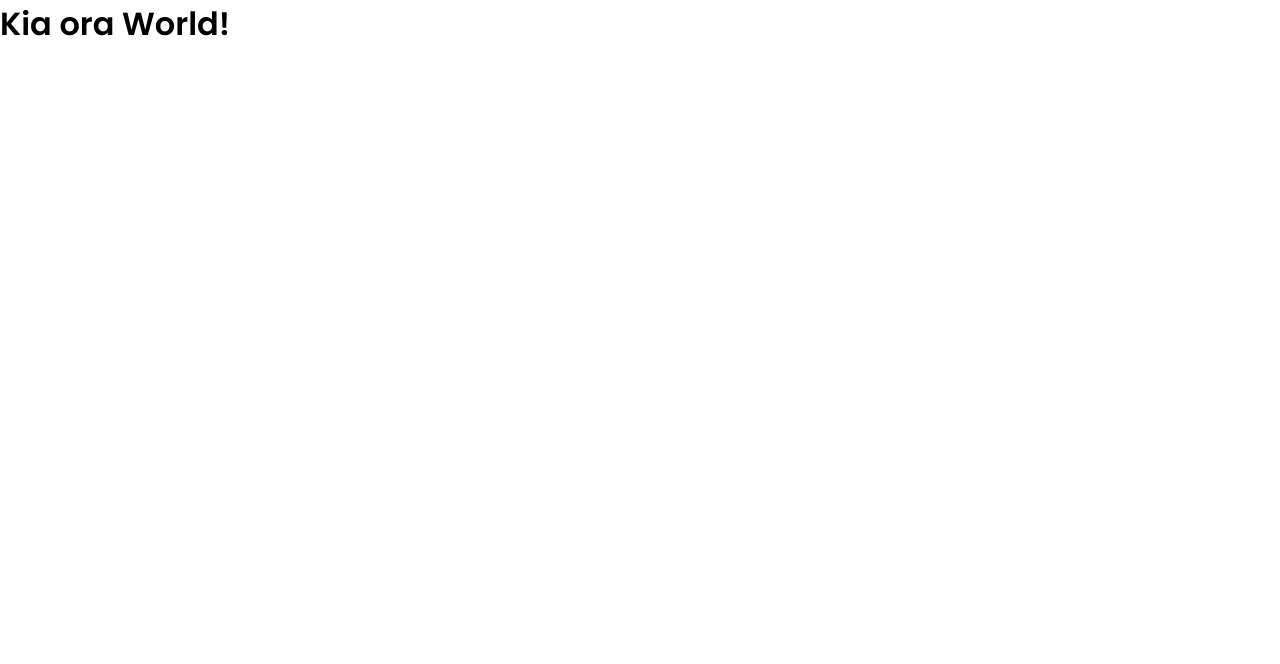
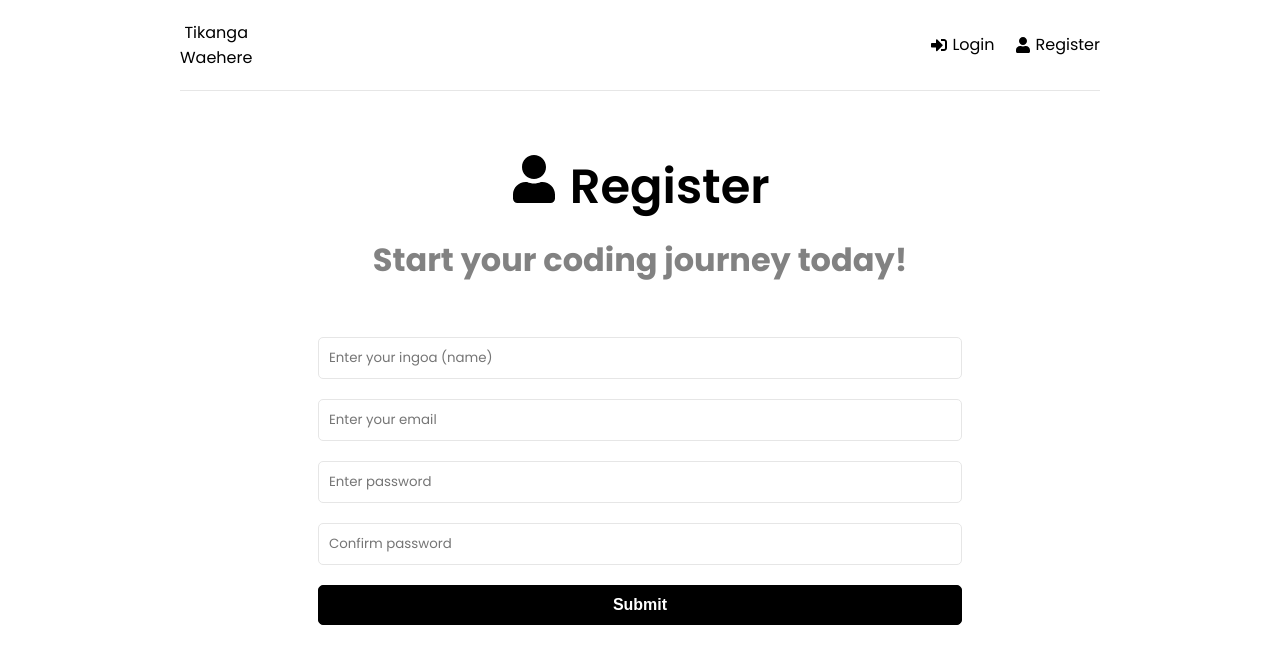
Before and after one commit to vannerator/IT6041_Project, a React (Create React App) app in the folder frontend/: page /register in a window 1280 px wide. Shown: the top 664 px of the page. Built offline with nearby package versions, Linux system fonts and the light colour scheme.

Commit message:
added frontend UI

```diff
--- a/frontend/package.json
+++ b/frontend/package.json
@@ -9,7 +9,9 @@
     "@testing-library/user-event": "^14.4.3",
     "react": "^18.2.0",
     "react-dom": "^18.2.0",
+    "react-icons": "^4.4.0",
     "react-redux": "^8.0.2",
+    "react-router-dom": "^6.3.0",
     "react-scripts": "5.0.1",
     "web-vitals": "^2.1.4"
   },
--- a/frontend/src/App.js
+++ b/frontend/src/App.js
@@ -1,8 +1,23 @@
+import { BrowserRouter as Router, Routes, Route } from "react-router-dom";
+import Header from "./components/Header";
+import Home from "./pages/Home";
+import Register from "./pages/Register";
+import Login from "./pages/Login";
+
 function App() {
   return (
-    <div className="App">
-      <h1>Kia ora World!</h1>
-    </div>
+    <>
+      <Router>
+        <div className="container">
+          <Header />
+          <Routes>
+            <Route path="/" element={<Home />} />
+            <Route path="/register" element={<Register />} />
+            <Route path="/login" element={<Login />} />
+          </Routes>
+        </div>
+      </Router>
+    </>
   );
 }
 
--- /dev/null
+++ b/frontend/src/components/Header.jsx
@@ -0,0 +1,31 @@
+import React from "react";
+import { FaSignInAlt, FaSignOutAlt, FaUser } from "react-icons/fa";
+import { Link } from "react-router-dom";
+
+function Header() {
+  return (
+    <header className="header">
+      <div className="logo">
+        <Link to="/">
+          Tikanga
+          <br />
+          Waehere
+        </Link>
+      </div>
+      <ul>
+        <li>
+          <Link to="/login">
+            <FaSignInAlt /> Login
+          </Link>
+        </li>
+        <li>
+          <Link to="/register">
+            <FaUser /> Register
+          </Link>
+        </li>
+      </ul>
+    </header>
+  );
+}
+
+export default Header;
--- /dev/null
+++ b/frontend/src/pages/Home.jsx
@@ -0,0 +1,9 @@
+import React from 'react'
+
+function Home() {
+  return (
+    <div>Home</div>
+  )
+}
+
+export default Home
--- /dev/null
+++ b/frontend/src/pages/Login.jsx
@@ -0,0 +1,68 @@
+import React from "react";
+import { useState, useEffect } from "react";
+import { FaSignInAlt } from "react-icons/fa";
+
+function Login() {
+  const [formData, setFormData] = useState({
+    email: "",
+    password: "",
+  });
+
+  const { email, password } = formData;
+
+  const onChange = (e) => {
+    setFormData((prevState) => ({
+      ...prevState,
+      [e.target.name]: e.target.value,
+    }));
+  };
+
+  const onSubmit = (e) => {
+    e.preventDefault();
+  };
+
+  return (
+    <>
+      <section className="heading">
+        <h1>
+          <FaSignInAlt /> Login
+        </h1>
+        <p>Login and start learning!</p>
+      </section>
+
+      <section className="form">
+        <form onSubmit={onSubmit}>
+          <div className="form-group">
+            <input
+              type="email"
+              className="form-control"
+              id="email"
+              name="email"
+              value={email}
+              placeholder="Enter your email"
+              onChange={onChange}
+            />
+          </div>
+          <div className="form-group">
+            <input
+              type="password"
+              className="form-control"
+              id="password"
+              name="password"
+              value={password}
+              placeholder="Enter password"
+              onChange={onChange}
+            />
+          </div>
+          <div className="form-group">
+            <button type="submit" className="btn btn-block">
+              Login
+            </button>
+          </div>
+        </form>
+      </section>
+    </>
+  );
+}
+
+export default Login;
--- /dev/null
+++ b/frontend/src/pages/Register.jsx
@@ -0,0 +1,92 @@
+import React from "react";
+import { useState, useEffect } from "react";
+import { FaUser } from "react-icons/fa";
+
+function Register() {
+  const [formData, setFormData] = useState({
+    name: "",
+    email: "",
+    password: "",
+    password2: "",
+  });
+
+  const { name, email, password, password2 } = formData;
+
+  const onChange = (e) => {
+    setFormData((prevState) => ({
+      ...prevState,
+      [e.target.name]: e.target.value,
+    }));
+  };
+
+  const onSubmit = (e) => {
+    e.preventDefault();
+  };
+
+  return (
+    <>
+      <section className="heading">
+        <h1>
+          <FaUser /> Register
+        </h1>
+        <p>Start your coding journey today!</p>
+      </section>
+
+      <section className="form">
+        <form onSubmit={onSubmit}>
+          <div className="form-group">
+            <input
+              type="text"
+              className="form-control"
+              id="name"
+              name="name"
+              value={name}
+              placeholder="Enter your ingoa (name)"
+              onChange={onChange}
+            />
+          </div>
+          <div className="form-group">
+            <input
+              type="email"
+              className="form-control"
+              id="email"
+              name="email"
+              value={email}
+              placeholder="Enter your email"
+              onChange={onChange}
+            />
+          </div>
+          <div className="form-group">
+            <input
+              type="password"
+              className="form-control"
+              id="password"
+              name="password"
+              value={password}
+              placeholder="Enter password"
+              onChange={onChange}
+            />
+          </div>
+          <div className="form-group">
+            <input
+              type="password"
+              className="form-control"
+              id="password2"
+              name="password2"
+              value={password2}
+              placeholder="Confirm password"
+              onChange={onChange}
+            />
+          </div>
+          <div className="form-group">
+            <button type="submit" className="btn btn-block">
+              Submit
+            </button>
+          </div>
+        </form>
+      </section>
+    </>
+  );
+}
+
+export default Register;
```
Also changed, not shown: 1 other file (tests, documents, lock files or other folders).
